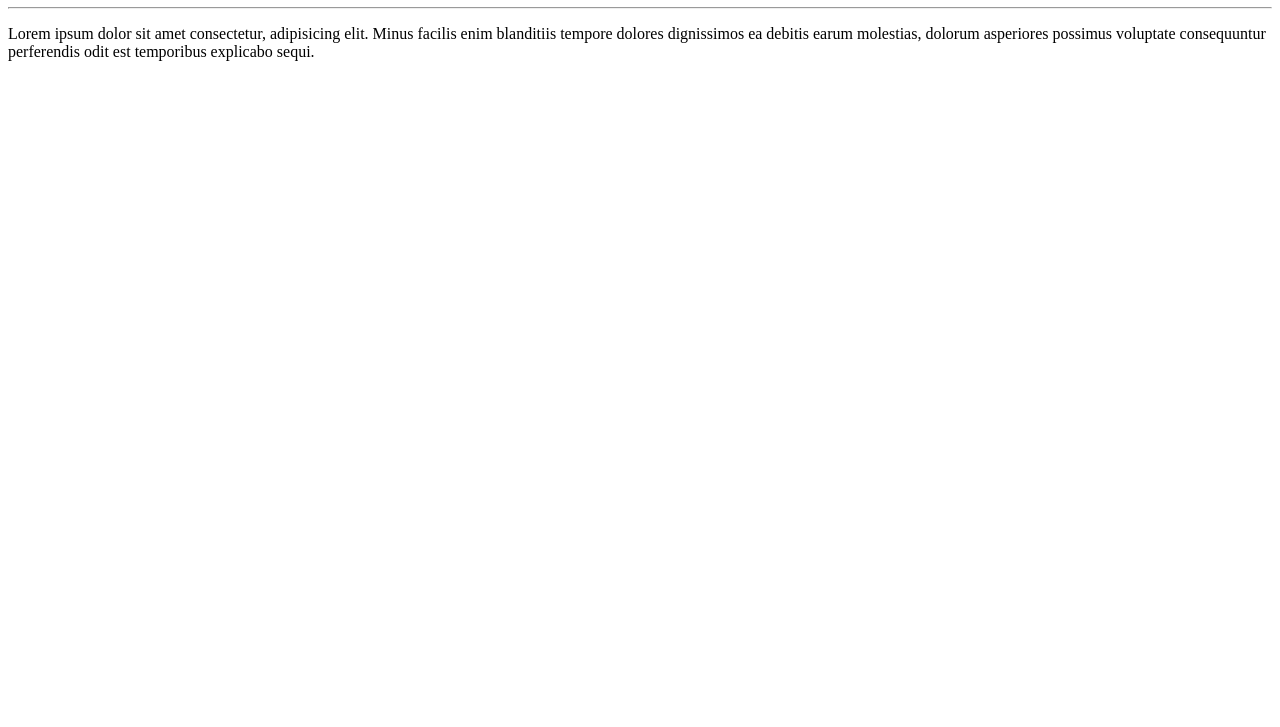
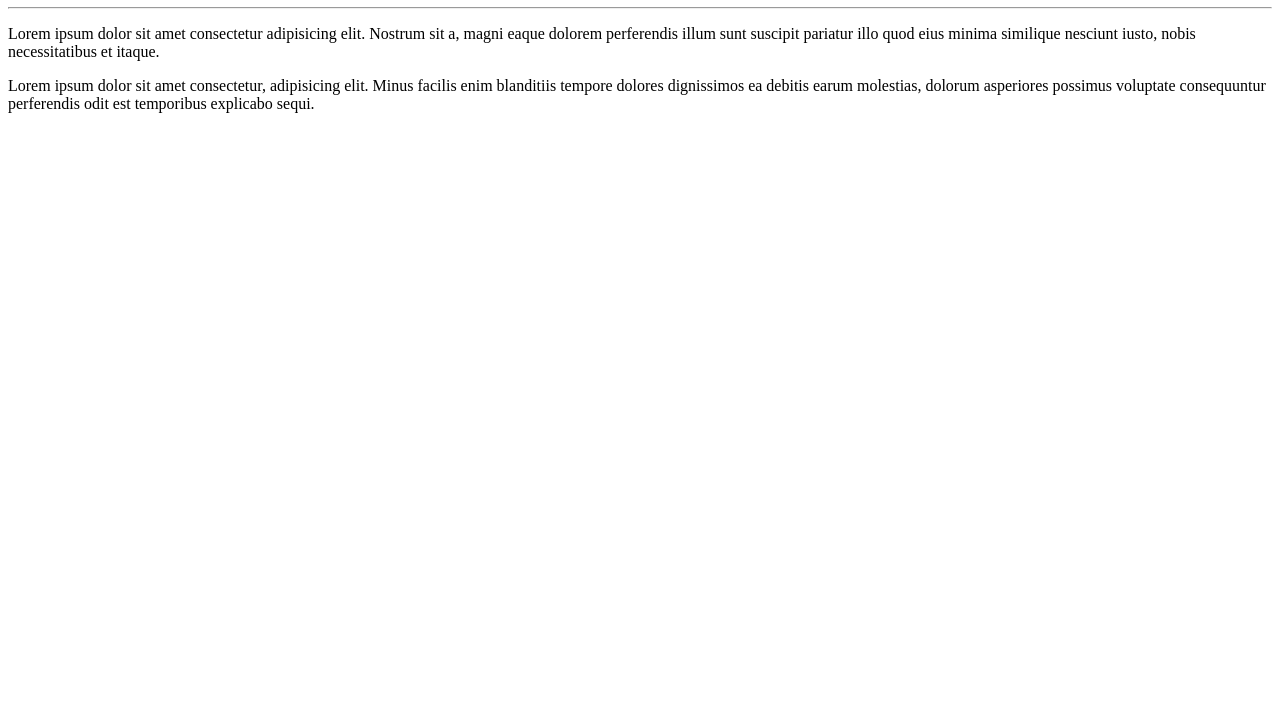
Before and after one commit to joaomenezes302/ola-mundo, a plain HTML site: page site exemplo/index.html in a window 1280 px wide. Shown: the part 73-800 px from the top of the page. Drawn offline with Linux system fonts and the light colour scheme.

Commit message:
adicionei um parágrafo

```diff
--- a/site exemplo/index.html
+++ b/site exemplo/index.html
@@ -9,6 +9,7 @@
 
     <h1>Olá, Mundo!</h1>
     <hr>
+    <p>Lorem ipsum dolor sit amet consectetur adipisicing elit. Nostrum sit a, magni eaque dolorem perferendis illum sunt suscipit pariatur illo quod eius minima similique nesciunt iusto, nobis necessitatibus et itaque.</p>
     <p>Lorem ipsum dolor sit amet consectetur, adipisicing elit. Minus facilis enim blanditiis tempore dolores dignissimos ea debitis earum molestias, dolorum asperiores possimus voluptate consequuntur perferendis odit est temporibus explicabo sequi.</p>
 </body>
 </html>
```
